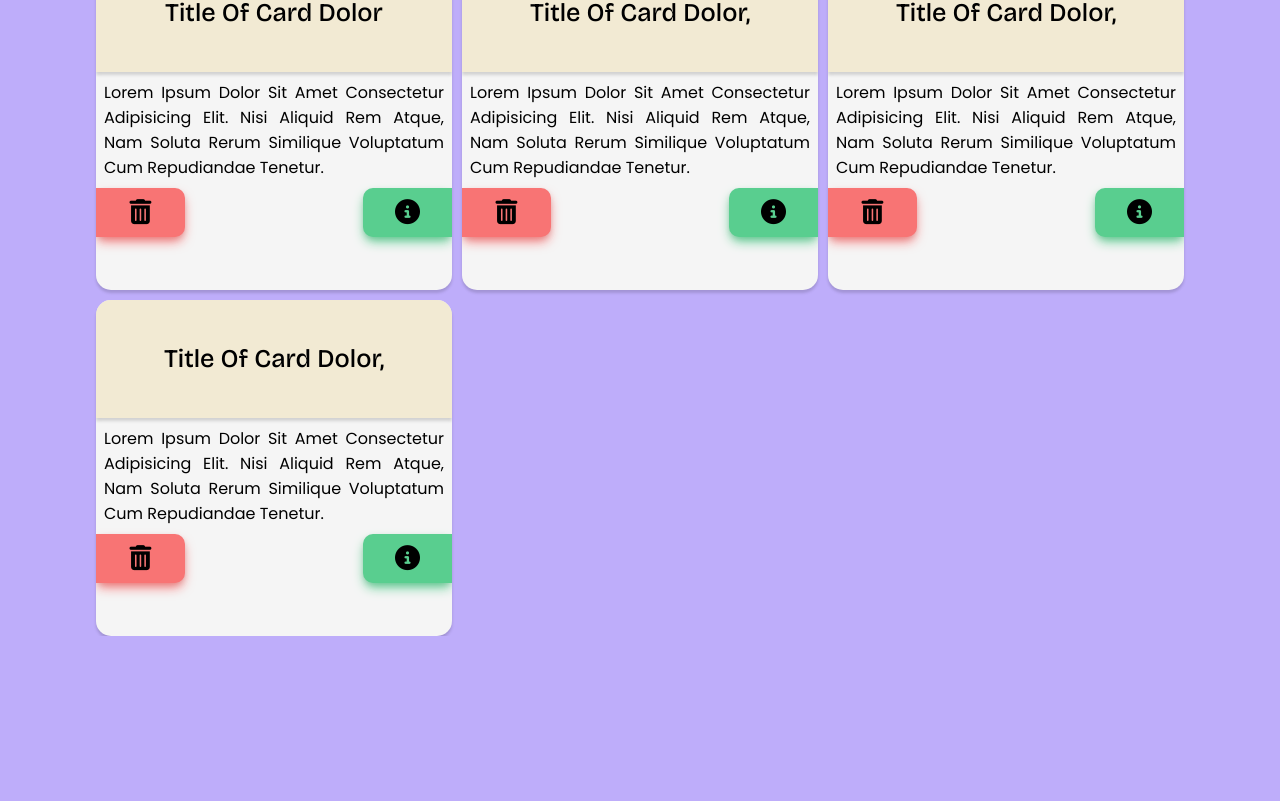
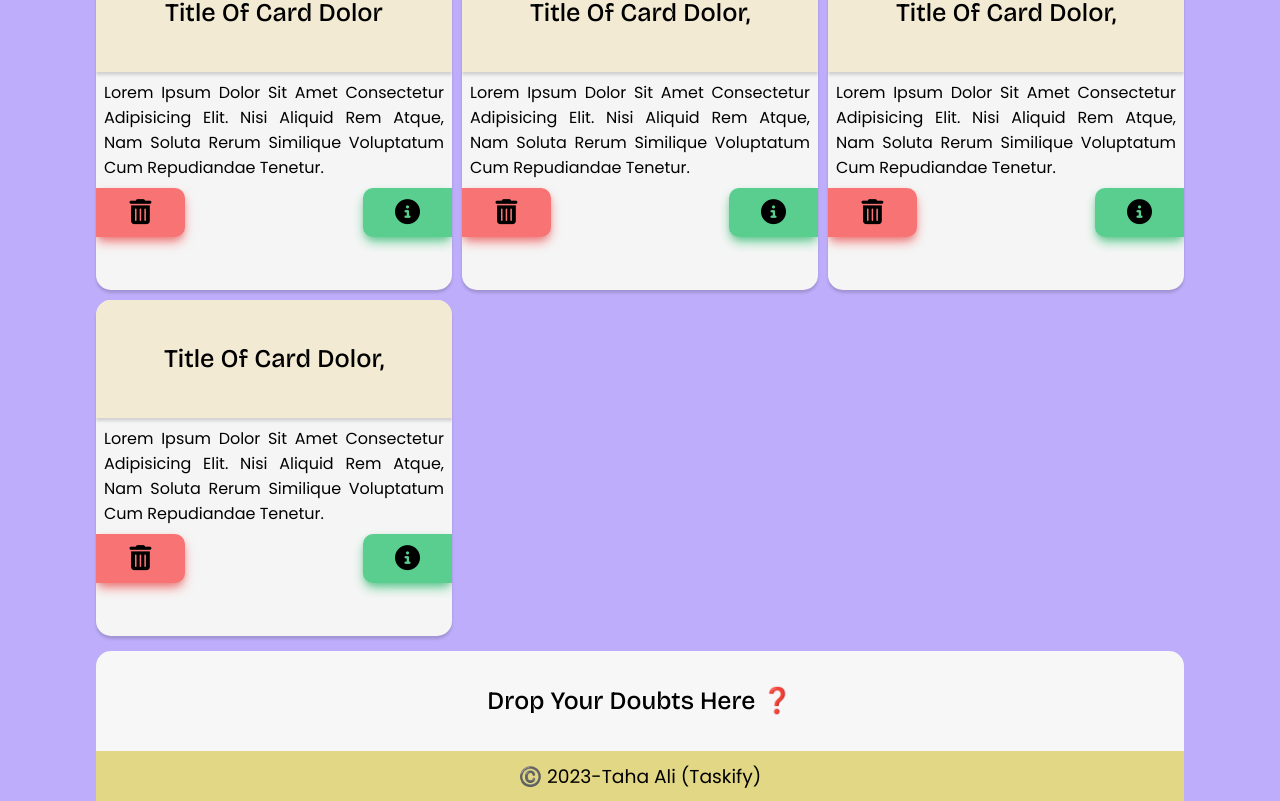
Before and after one commit to tahaali-dev/Taskifyclient, a React (Vite) app: page /dash in a window 1280 px wide. Shown: the part 540-1341 px from the top of the page. Before the commit the page ends 1176 px from the top, so only its background shows below. Built offline with nearby package versions, Linux system fonts and the light colour scheme.

Commit message:
footer add

```diff
--- /dev/null
+++ b/src/Components/FooterSec/Footer.css
@@ -0,0 +1,39 @@
+.footer-cont {
+  /* border: 1px solid; */
+  min-height: 150px;
+  margin-top: 15px;
+}
+.foot-t {
+  background-color: #f7f7f7;
+  min-height: 100px;
+  border-radius: 15px 15px 0px 0px;
+}
+
+.foot-b {
+  background-color: #e2d784;
+  min-height: 50px;
+  display: flex;
+  justify-content: center;
+  align-items: center;
+
+}
+.foot-t{
+    display: flex;
+    justify-content: center;
+    align-items: center;
+}
+.foot-t h2{
+    font-family: var(--bric);
+    font-weight: 400;
+    font-size: 25px;
+    transition: 0.3s ease-in-out;
+}
+.foot-t h2:hover{
+    color: var(--pink);
+    transition: 0.3s ease-in-out;
+}
+
+.foot-b h3{
+    font-family: var(--pop);
+    font-weight: 400;
+}
--- /dev/null
+++ b/src/Components/FooterSec/FooterSec.jsx
@@ -0,0 +1,18 @@
+import React from "react";
+import "./Footer.css";
+
+const FooterSec = () => {
+  return (
+    <div className="footer-cont">
+      <div className="foot-t"><h2>
+       Drop Your Doubts Here ❓
+        </h2></div>
+
+      <div className="foot-b">
+        <h3>©️ 2023-Taha Ali (Taskify)</h3>
+       </div>
+    </div>
+  );
+};
+
+export default FooterSec;
--- a/src/Pages/Dashboard/Dash.jsx
+++ b/src/Pages/Dashboard/Dash.jsx
@@ -3,6 +3,7 @@ import Navabr from "../../Components/Navbar/Navabr";
 import { Outlet } from "react-router-dom";
 import DashTop from "../../Components/DashComponents/DashTop";
 import Card from "../../Components/Card/Card.jsx";
+import FooterSec from "../../Components/FooterSec/FooterSec";
 
 const Dash = () => {
   return (
@@ -10,6 +11,7 @@ const Dash = () => {
       <div className="w-85 Dash ">
         <DashTop />
         <Card />
+        <FooterSec/>
       </div>
     </div>
   );
```
